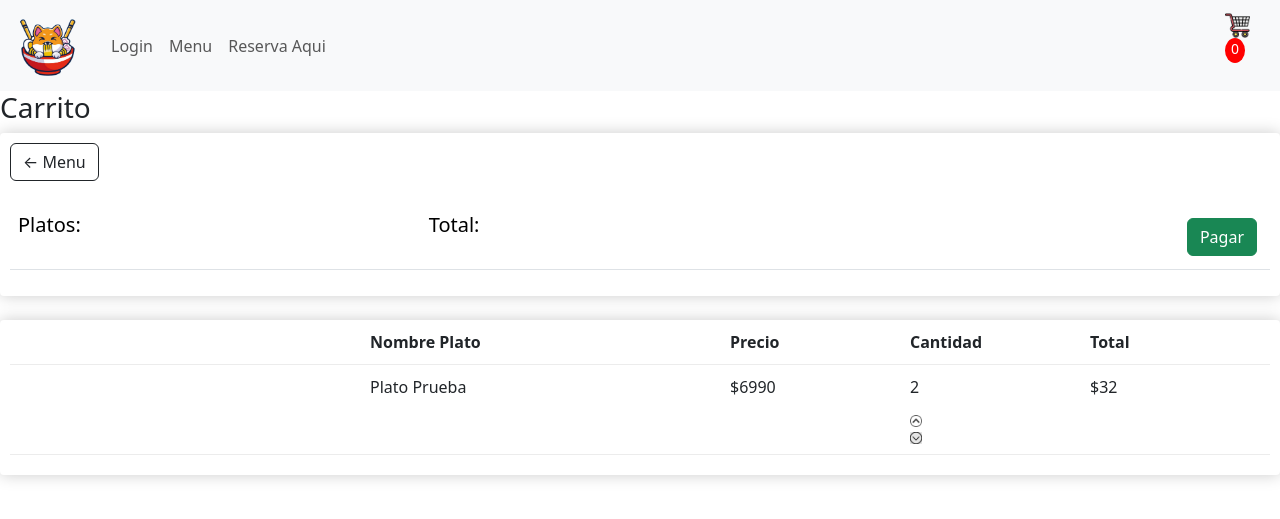
After one commit to CloudxNess/Portafolio-de-titulo, a Django app: page /carrito in a window 1280 px wide. The commit adds this page. Shown: the top 519 px of the page. Run offline with Django 4.2, Linux system fonts and the light colour scheme; lists and menus that the app fills with data are empty; some libraries are stand-ins or nearby versions.

Commit message:
Carrito solo templates
Se creo carpeta con 2 html de templates para el carrito en si , se agrego boton al menu para agregar platos al carrito.  tambien se agrego icono de carrito funcional en el navbar para ingresar rapidamente a este

```diff
--- /dev/null
+++ b/WebGastronomicaApp/appweb/templates/Carrito/carrito.html
@@ -0,0 +1,62 @@
+{% extends 'base.html' %}
+
+{% block contenido %}
+{% load static%}
+
+<h3>Carrito</h3>
+
+<div class="row">
+    <div class="col-lg-12">
+        <div style="box-shadow:hsl(0, 0%, 80%) 0 0 16px; background-color: #fff; border-radius: 4px; padding: 10px;">
+
+            <a  class="btn btn-outline-dark" href="{% url 'menu' %}">&#x2190; Menu </a>
+
+            <br>
+            <br>
+            <table class="table">
+                <tr>
+                    <th><h5>Platos: <strong></strong></h5></th>
+                    <th><h5>Total:<strong> </strong></h5></th>
+                    <th>
+                        <a  style="float:right; margin:5px;" class="btn btn-success" href="">Pagar</a>
+                    </th>
+                </tr>
+            </table>
+        </div>
+
+        <br>
+
+        <div style="box-shadow:hsl(0, 0%, 80%) 0 0 16px; background-color: #fff; border-radius: 4px; padding: 10px;">
+            <div style="display: flex; align-items: flex-stretch; padding-bottom: 10px; margin-bottom: 10px; border-bottom: 1px solid #ececec;">
+                <div style="flex:2"></div>
+                <div style="flex:2"><strong>Nombre Plato</strong></div>
+                <div style="flex:1"><strong>Precio</strong></div>
+                <div style="flex:1"><strong>Cantidad</strong></div>
+                <div style="flex:1"><strong>Total</strong></div>
+            </div>
+
+
+
+            <div style="display: flex; align-items: flex-stretch; padding-bottom: 10px; margin-bottom: 10px; border-bottom: 1px solid #ececec;">
+                <div style="flex:2"><img class="row-image" src="""></div>
+                <div style="flex:2"><p>Plato Prueba</p></div>
+                <div style="flex:1"><p>$6990</p></div>
+                <div style="flex:1">
+                    <p class="quantity">2</p>
+                    <div class="quantity">
+                        <img style="width: 12px; cursor: pointer; display: block; margin-top: 5px; transition:.1s;" src="{% static  'image/arrow-up.png' %}">
+
+                        <img style="width: 12px; cursor: pointer; display: block; margin-top: 5px; transition:.1s;" src="{% static  'image/arrow-down.png' %}">
+                    </div>
+                </div>
+                <div style="flex:1"><p>$32</p></div>
+            </div>
+
+
+        </div>
+
+
+
+</div>
+
+{% endblock %}
--- a/WebGastronomicaApp/appweb/templates/base.html
+++ b/WebGastronomicaApp/appweb/templates/base.html
@@ -101,6 +101,14 @@
         </form>
       </div>
     </div>
+    <div>
+
+      <a href="{% url 'carrito' %}">
+        <img  style="width:25px;display: inline-block; margin-right: 30px;" src="{% static 'image/carrito.png' %}">
+      </a>
+      <p style="display: block; text-align: center; color:#fff; background-color: red; width: 20px; height: 25px; border-radius: 50%; font-size: 14px;">0</p>
+
+    </div>
   </nav>
 
   <!-- Fin Navbar -->
--- a/WebGastronomicaApp/appweb/urls.py
+++ b/WebGastronomicaApp/appweb/urls.py
@@ -41,4 +41,5 @@ urlpatterns = [
      path('pedidosingresadoscocina',pedidosingresadoscocina,name='pedidosingresadoscocina'),
      path('estadoplatolisto/<Id_pedido>',estadoplatolisto,name='estadoplatolisto'),
      path('pago',pago,name='pago'),
+     path('carrito',carrito,name='carrito')
 ]
--- a/WebGastronomicaApp/appweb/views.py
+++ b/WebGastronomicaApp/appweb/views.py
@@ -674,3 +674,10 @@ def estadopedidoc (request):
 def pago (request) :
 
     return render(request,"mantenedor/garzon/pago.html")
+
+
+
+def carrito(request):
+    context = {}
+
+    return render(request, 'Carrito/carrito.html', context)
```
Also changed, not shown: WebGastronomicaApp/appweb/templates/Carrito/boletaonline.html (added, +9 -0 lines), WebGastronomicaApp/appweb/templates/menu.html (+4 -3 lines), WebGastronomicaApp/appweb/migrations/0026_carrito_platocarrito.py (added), WebGastronomicaApp/appweb/static/image/arrow-down.png (added), WebGastronomicaApp/appweb/static/image/arrow-up.png (added), WebGastronomicaApp/appweb/static/image/carrito.png (added), WebGastronomicaApp/appweb/templates/Carrito/menupedido.html (added), WebGastronomicaApp/appweb/templates/Carrito/totalcarrito.html (added).
